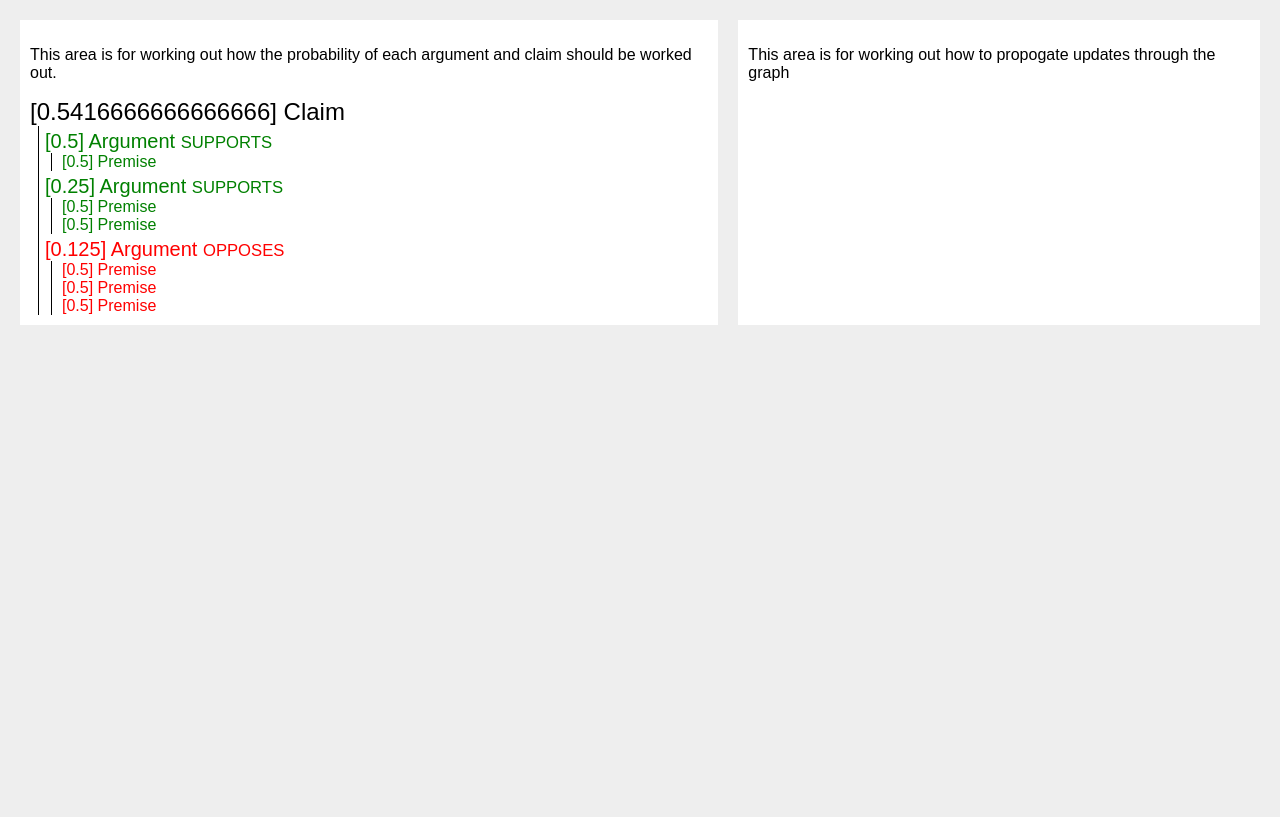
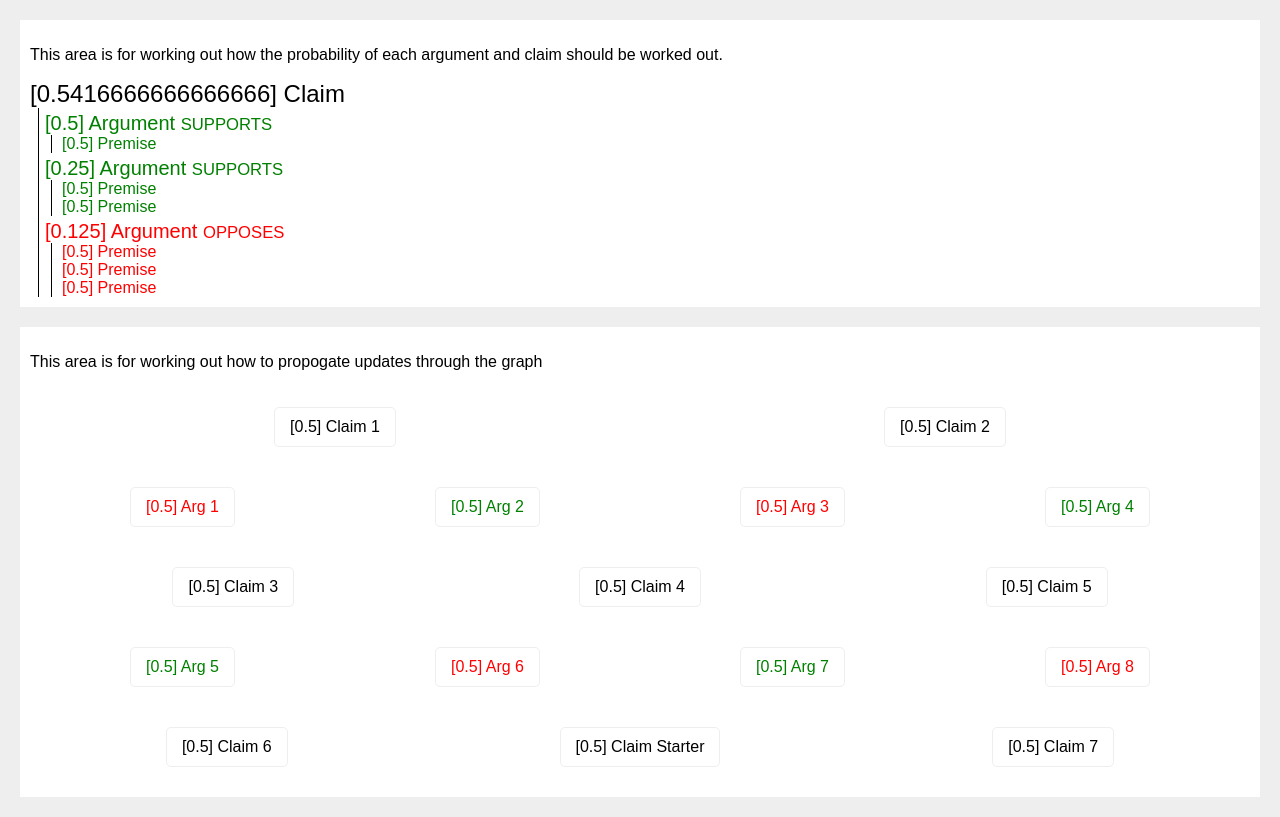
Before and after one commit to WikiLogic/algorithms, a React (Create React App) app: page /#/graph in a window 1280 px wide. Built offline with nearby package versions, Linux system fonts and the light colour scheme.

Commit message:
laying out stuff for the graph algorithms

```diff
--- a/src/App.css
+++ b/src/App.css
@@ -9,6 +9,7 @@ body { background: #eee; padding: 10px; }
 
 .body {
   display: flex;
+  flex-direction: column;
 }
 .body__panel {
   background: white;
@@ -19,6 +20,7 @@ body { background: #eee; padding: 10px; }
 .claim {
   font-size: 24px;
 }
+
 
 .argument {
   font-size: 20px;
@@ -34,9 +36,34 @@ body { background: #eee; padding: 10px; }
   color: red;
 }
 
+.claim-card,
+.arg-card {
+  border: 1px solid #eee;
+  border-radius: 5px;
+  padding: 10px 15px;
+  display: inline-block;
+}
+.arg-card__SUPPORTS {
+  color: green;
+}
+.arg-card__OPPOSES {
+  color: red;
+}
+
+
 .premise {
   font-size: 16px;
   margin-left: 6px;
   border-left: 1px solid black;
   padding-left: 10px;
 }
+
+.graph-scene__row {
+  display: flex;
+  padding: 10px 0;
+}
+.graph-scene__column {
+  flex-grow: 1;
+  text-align: center;
+  padding: 10px;
+}
--- /dev/null
+++ b/src/components/ArgCard.jsx
@@ -0,0 +1,15 @@
+import React, { Component } from 'react';
+
+class ArgCard extends Component {
+
+  render() {
+
+    return (
+      <div className={`arg-card arg-card__${this.props.arg.type}`}>
+        [{this.props.arg.probability}] {this.props.arg.text}
+      </div>
+    );
+  }
+}
+
+export default ArgCard;
--- /dev/null
+++ b/src/components/ClaimCard.jsx
@@ -0,0 +1,15 @@
+import React, { Component } from 'react';
+
+class ClaimCard extends Component {
+
+  render() {
+
+    return (
+      <div className="claim-card">
+        [{this.props.claim.probability}] {this.props.claim.text}
+      </div>
+    );
+  }
+}
+
+export default ClaimCard;
--- a/src/scenes/GraphScene.jsx
+++ b/src/scenes/GraphScene.jsx
@@ -1,4 +1,6 @@
 import React, { Component } from 'react';
+import ClaimCard from '../components/ClaimCard.jsx';
+import ArgCard from '../components/ArgCard.jsx';
 
 class GraphScene extends Component {
 
@@ -6,7 +8,22 @@ class GraphScene extends Component {
     super(props);
 
     this.state = {
-
+      claim1: { text: 'Claim 1', probability: 0.5 },
+      claim2: { text: 'Claim 2', probability: 0.5 },
+      claim3: { text: 'Claim 3', probability: 0.5 },
+      claim4: { text: 'Claim 4', probability: 0.5 },
+      claim5: { text: 'Claim 5', probability: 0.5 },
+      claim6: { text: 'Claim 6', probability: 0.5 },
+      claim7: { text: 'Claim 7', probability: 0.5 },
+      claimStart: { text: 'Claim Starter', probability: 0.5 },
+      arg1: { text: 'Arg 1', probability: 0.5, type: 'OPPOSES' },
+      arg2: { text: 'Arg 2', probability: 0.5, type: 'SUPPORTS' },
+      arg3: { text: 'Arg 3', probability: 0.5, type: 'OPPOSES' },
+      arg4: { text: 'Arg 4', probability: 0.5, type: 'SUPPORTS' },
+      arg5: { text: 'Arg 5', probability: 0.5, type: 'SUPPORTS' },
+      arg6: { text: 'Arg 6', probability: 0.5, type: 'OPPOSES' },
+      arg7: { text: 'Arg 7', probability: 0.5, type: 'SUPPORTS' },
+      arg8: { text: 'Arg 8', probability: 0.5, type: 'OPPOSES' }
     }
   }
 
@@ -16,7 +33,64 @@ class GraphScene extends Component {
     return (
       <div className="graph-scene">
         <p>This area is for working out how to propogate updates through the graph</p>
-
+        <div className="graph-scene__row">
+          <div className="graph-scene__column">
+            <ClaimCard claim={this.state.claim1}/>
+          </div>
+          <div className="graph-scene__column">
+            <ClaimCard claim={this.state.claim2}/>
+          </div>
+        </div>
+        <div className="graph-scene__row">
+        <div className="graph-scene__column">
+          <ArgCard arg={this.state.arg1}/>
+        </div>
+        <div className="graph-scene__column">
+          <ArgCard arg={this.state.arg2}/>
+        </div>
+        <div className="graph-scene__column">
+          <ArgCard arg={this.state.arg3}/>
+        </div>
+        <div className="graph-scene__column">
+          <ArgCard arg={this.state.arg4}/>
+        </div>
+        </div>
+        <div className="graph-scene__row">
+          <div className="graph-scene__column">
+            <ClaimCard claim={this.state.claim3}/>
+          </div>
+          <div className="graph-scene__column">
+            <ClaimCard claim={this.state.claim4}/>
+          </div>
+          <div className="graph-scene__column">
+            <ClaimCard claim={this.state.claim5}/>
+          </div>
+        </div>
+        <div className="graph-scene__row">
+          <div className="graph-scene__column">
+            <ArgCard arg={this.state.arg5}/>
+          </div>
+          <div className="graph-scene__column">
+            <ArgCard arg={this.state.arg6}/>
+          </div>
+          <div className="graph-scene__column">
+            <ArgCard arg={this.state.arg7}/>
+          </div>
+          <div className="graph-scene__column">
+            <ArgCard arg={this.state.arg8}/>
+          </div>
+        </div>
+        <div className="graph-scene__row">
+          <div className="graph-scene__column">
+            <ClaimCard claim={this.state.claim6}/>
+          </div>
+          <div className="graph-scene__column">
+            <ClaimCard claim={this.state.claimStart}/>
+          </div>
+          <div className="graph-scene__column">
+            <ClaimCard claim={this.state.claim7}/>
+          </div>
+        </div>
       </div>
     );
   }
```
Also changed, not shown: 11 other files (tests, documents, lock files or other folders).
